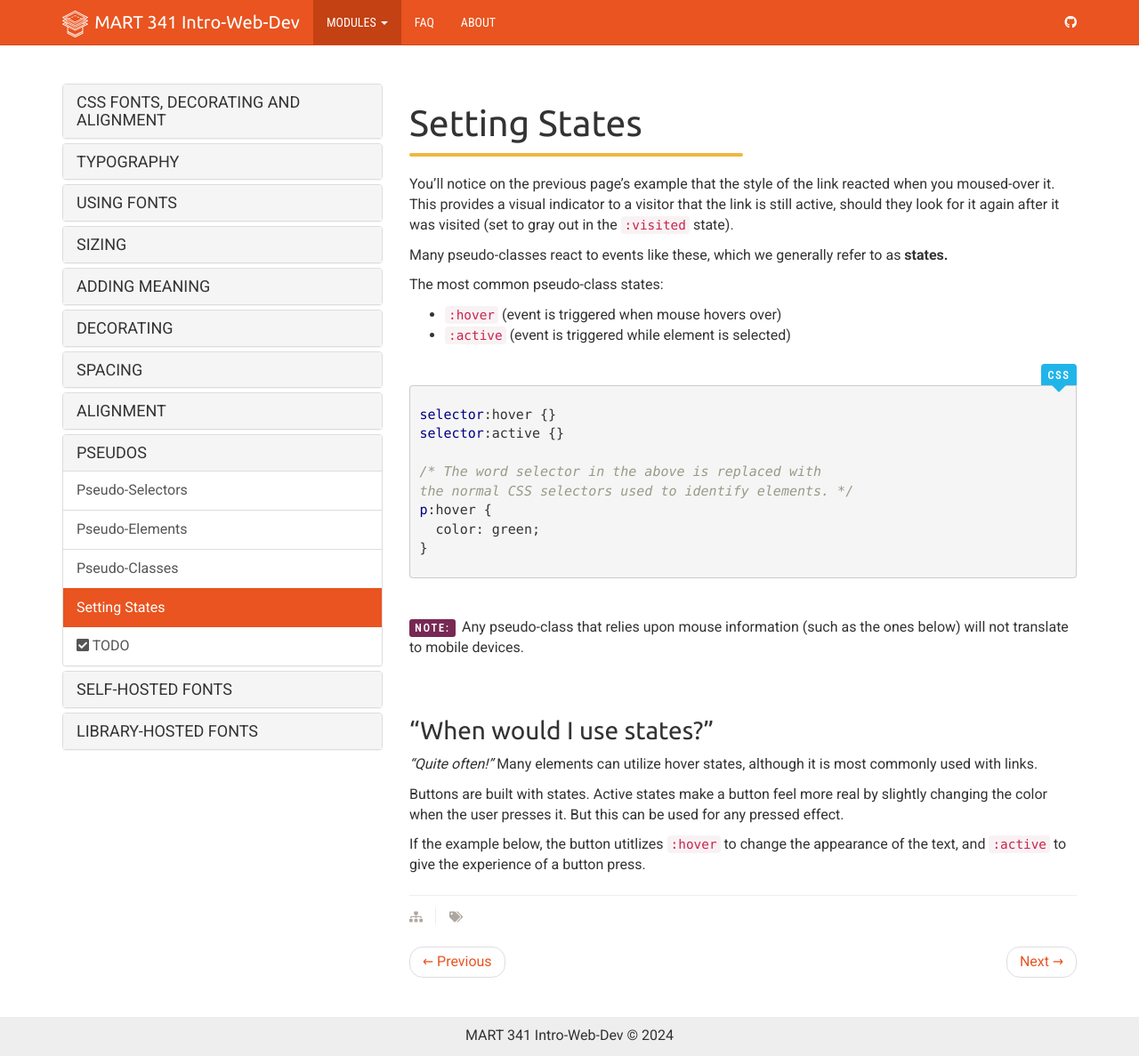
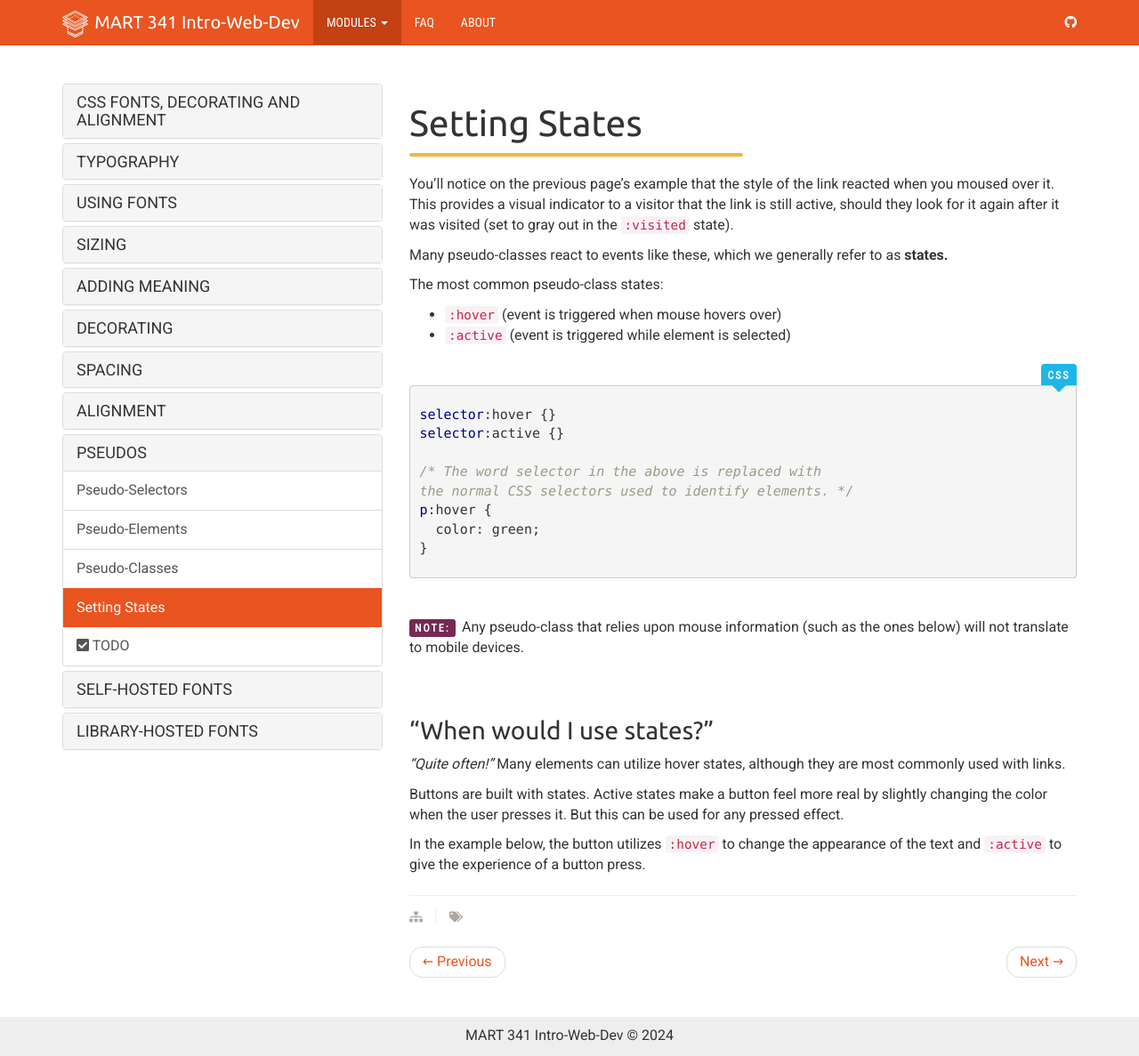
Before and after one commit to Montana-Media-Arts/webDesignFall2024, a Jekyll site: the page built from _docs/topic-10/08-pseudos/04-page.md, in a window 1280 px wide and 1187 px high. Shown: the whole window at 89% size. Built offline with Jekyll 4.4.1, drawn with Linux system fonts in a browser that asks for light colours; nearby versions of some CDN libraries.

Commit message:
Update 04-page.md

```diff
--- a/_docs/topic-10/08-pseudos/04-page.md
+++ b/_docs/topic-10/08-pseudos/04-page.md
@@ -6,7 +6,7 @@ permalink: /topic-10/pseudo-states/
 
 <div class="divider-heading"></div>
 
-You'll notice on the previous page's example that the style of the link reacted when you moused-over it. This provides a visual indicator to a visitor that the link is still active, should they look for it again after it was visited (set to gray out in the `:visited` state).
+You'll notice on the previous page's example that the style of the link reacted when you moused over it. This provides a visual indicator to a visitor that the link is still active, should they look for it again after it was visited (set to gray out in the `:visited` state).
 
 Many pseudo-classes react to events like these, which we generally refer to as **states.**
 
@@ -33,11 +33,11 @@ p:hover {
 
 ### “When would I use states?”
 
-_“Quite often!”_ Many elements can utilize hover states, although it is most commonly used with links.
+_“Quite often!”_ Many elements can utilize hover states, although they are most commonly used with links.
 
 Buttons are built with states. Active states make a button feel more real by slightly changing the color when the user presses it. But this can be used for any pressed effect.
 
-If the example below, the button utitlizes `:hover` to change the appearance of the text, and `:active` to give the experience of a button press.
+In the example below, the button utilizes `:hover` to change the appearance of the text and `:active` to give the experience of a button press.
 
 <div class="codepen-embed">
   <p data-height="600" data-theme-id="30567" data-slug-hash="qBNRgYd" data-default-tab="css,result" data-user="retrog4m3r" data-embed-version="2" data-pen-title="Pseudo-Classes, Pt. 3" class="codepen"></p>
```
